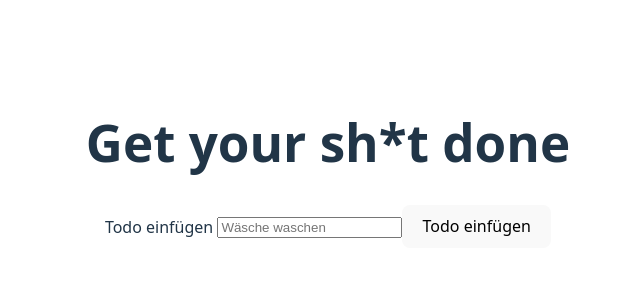
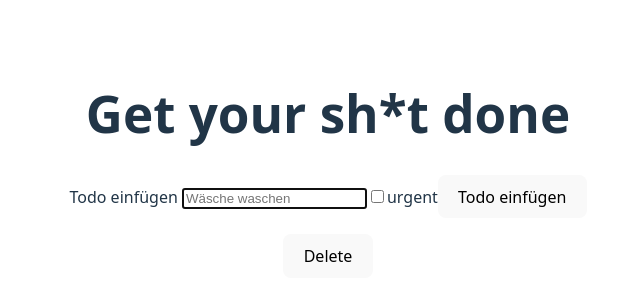
Before and after one commit to katja-roehlig/TODO-List-React, a React (Vite) app: page / in a window 1280 px wide. Shown: the part 236-536 px from the top of the page, without its empty margins (312-952 px from the left). Built offline with nearby package versions, Linux system fonts and the light colour scheme.

Commit message:
add basic functionality

```diff
--- a/src/App.tsx
+++ b/src/App.tsx
@@ -1,14 +1,25 @@
-import { useState } from "react";
+import { useEffect, useState } from "react";
 import Input from "./components/Input";
-//import reactLogo from './assets/react.svg'
+import List from "./components/List";
 
 import "./App.css";
 
+type TodoItem = { id: string; name: string; prio: boolean; isDone: boolean };
+
 function App() {
+  const [todoList, setTodoList] = useState<TodoItem[]>([]);
+  useEffect(() => {
+    const storageContent = localStorage.getItem("list");
+    if (storageContent) {
+      setTodoList(JSON.parse(storageContent));
+    }
+  }, []);
+
   return (
     <>
       <h1>Get your sh*t done</h1>
-      <Input />
+      <Input todoList={todoList} setTodoList={setTodoList} />
+      <List todoList={todoList} setTodoList={setTodoList} />
     </>
   );
 }
--- a/src/components/Button.tsx
+++ b/src/components/Button.tsx
@@ -1,12 +1,12 @@
-import type { FC } from "react";
+import type { ReactNode } from "react";
 
-type InputProps = {
+type ButtonProps = {
   handleClick: () => void;
-  buttonText: string;
+  children: ReactNode;
 };
 
-const Input: FC<InputProps> = ({ handleClick, buttonText }) => {
-  return <button onClick={handleClick}>{buttonText}</button>;
+const Button = ({ handleClick, children }: ButtonProps) => {
+  return <button onClick={handleClick}>{children}</button>;
 };
 
-export default Input;
+export default Button;
--- a/src/components/Input.tsx
+++ b/src/components/Input.tsx
@@ -1,41 +1,70 @@
-import Button from "./Button";
-import { useState } from "react";
+import { useEffect, useRef, useState } from "react";
+import type { FC } from "react";
 
-function Input() {
-  //Type declaration
-  type TodoItem = { name: string; isDone: boolean };
+//Type declaration
+type TodoItem = { id: string; name: string; prio: boolean; isDone: boolean };
+type InputProps = {
+  setTodoList: React.Dispatch<React.SetStateAction<TodoItem[]>>;
+  todoList: TodoItem[];
+};
 
+const Input: FC<InputProps> = ({ setTodoList, todoList }) => {
   //Variables
-  const buttonText = "Todo einfügen";
+  const uuid = crypto.randomUUID();
 
+  const cursorRef = useRef<HTMLInputElement>(null);
   //States
   const [todo, setTodo] = useState("");
-  const [todoList, setTodoList] = useState<TodoItem[]>([]);
+  const [prio, setPrio] = useState(false);
+
+  //localStorage
+  useEffect(() => {
+    localStorage.setItem("list", JSON.stringify(todoList));
+  }, [todoList]);
 
   //Functions
-  const handleTodo = () => {
-    const newTodo: TodoItem = { name: todo, isDone: false };
-    setTodoList([...todoList, newTodo]);
-    setTodo("");
-
-    console.log("newTodo", newTodo);
-    console.log("liste", todoList);
+  const handleTodo = (event: React.FormEvent) => {
+    event.preventDefault();
+    if (todo.length > 3) {
+      const newTodo: TodoItem = {
+        id: uuid,
+        name: todo,
+        prio: prio,
+        isDone: false,
+      };
+      setTodoList((prev) => {
+        const sortedList = [...prev, newTodo];
+        sortedList.sort((a, b) => {
+          return Number(b.prio) - Number(a.prio); // true correspond to 1, false correspond to 0 - you have to convert them into Numbers
+        });
+        return sortedList;
+      });
+      setTodo("");
+      setPrio(false);
+      cursorRef.current?.focus();
+    }
   };
 
   return (
-    <>
+    <form onSubmit={handleTodo}>
       <label htmlFor="todos">Todo einfügen </label>
       <input
         name="todos"
         id="todos"
+        ref={cursorRef}
+        autoFocus
         required
         placeholder="Wäsche waschen"
         value={todo}
         onChange={(event) => setTodo(event.target.value)}
       ></input>
-      <Button handleClick={handleTodo} buttonText={buttonText} />
-    </>
+      <label>
+        <input type="checkbox" checked={prio} onChange={() => setPrio(!prio)} />
+        urgent
+      </label>
+      <button type="submit">Todo einfügen</button>
+    </form>
   );
-}
+};
 
 export default Input;
--- /dev/null
+++ b/src/components/List.tsx
@@ -0,0 +1,63 @@
+import type { FC } from "react";
+import Button from "./Button";
+
+type TodoItem = { id: string; name: string; prio: boolean; isDone: boolean };
+type ListProps = {
+  todoList: TodoItem[];
+  setTodoList: React.Dispatch<React.SetStateAction<TodoItem[]>>;
+};
+
+const List: FC<ListProps> = ({ todoList, setTodoList }) => {
+  const handleDoneChange = (id: string) => {
+    setTodoList((prev) =>
+      prev
+        .map((item) => {
+          if (item.id !== id) return item;
+
+          const toggleIsDone = !item.isDone;
+
+          return {
+            ...item,
+            isDone: toggleIsDone,
+            prio: toggleIsDone ? false : item.prio,
+          };
+        })
+        .toSorted((a, b) => Number(a.isDone) - Number(b.isDone))
+    );
+  };
+
+  const handleDelete = () => {
+    setTodoList((prev) => prev.filter((item) => item.isDone === false));
+  };
+
+  return (
+    <>
+      <ul>
+        {todoList.map((item) => (
+          <li
+            key={item.id}
+            style={
+              item.prio
+                ? { color: "red" }
+                : item.isDone
+                ? { color: "lightgrey", textDecoration: "line-through" }
+                : { color: "initial" }
+            }
+          >
+            <label>
+              <input
+                type="checkbox"
+                checked={item.isDone}
+                onChange={() => handleDoneChange(item.id)}
+              />
+            </label>
+            {item.name}
+          </li>
+        ))}
+      </ul>
+      <Button handleClick={handleDelete}>Delete</Button>
+    </>
+  );
+};
+
+export default List;
```
